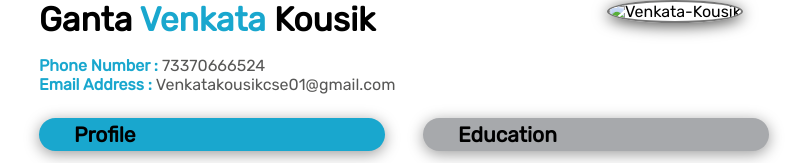
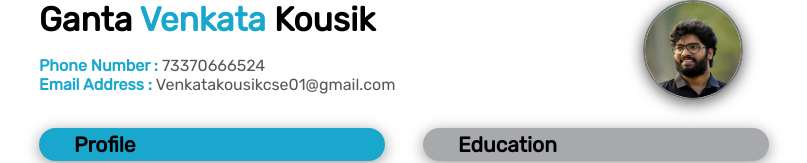
Before and after one commit to GantaVenkataKousik/my-resume-html-css-js, a plain HTML site: page index.html in a window 1280 px wide. Shown: the top 163 px of the page, without its empty margins (217-1024 px from the left). Drawn offline with Linux system fonts and the light colour scheme; some icons are missing.

Commit message:
adding my image

```diff
--- a/index.html
+++ b/index.html
@@ -33,7 +33,7 @@
                 </div>
 
                 <div class="profile">
-                    <img src="profile_kousik-removebg-preview.png" alt="Venkata-Kousik">
+                    <img src="./gvk_perfect_dp.jpg" alt="Venkata-Kousik">
                 </div>
             </div>
         </header>
```
Also changed, not shown: gvk_perfect_dp.jpg (added).
